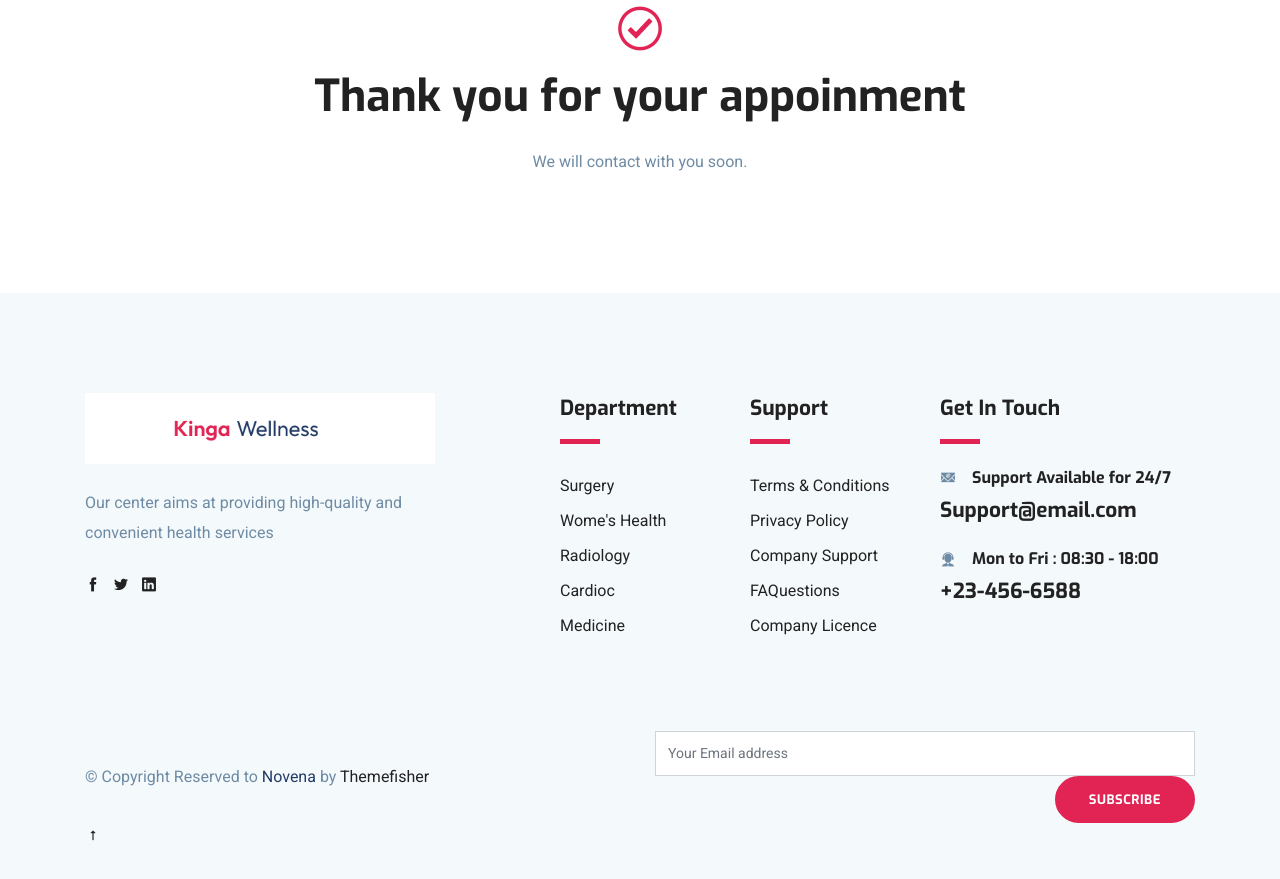
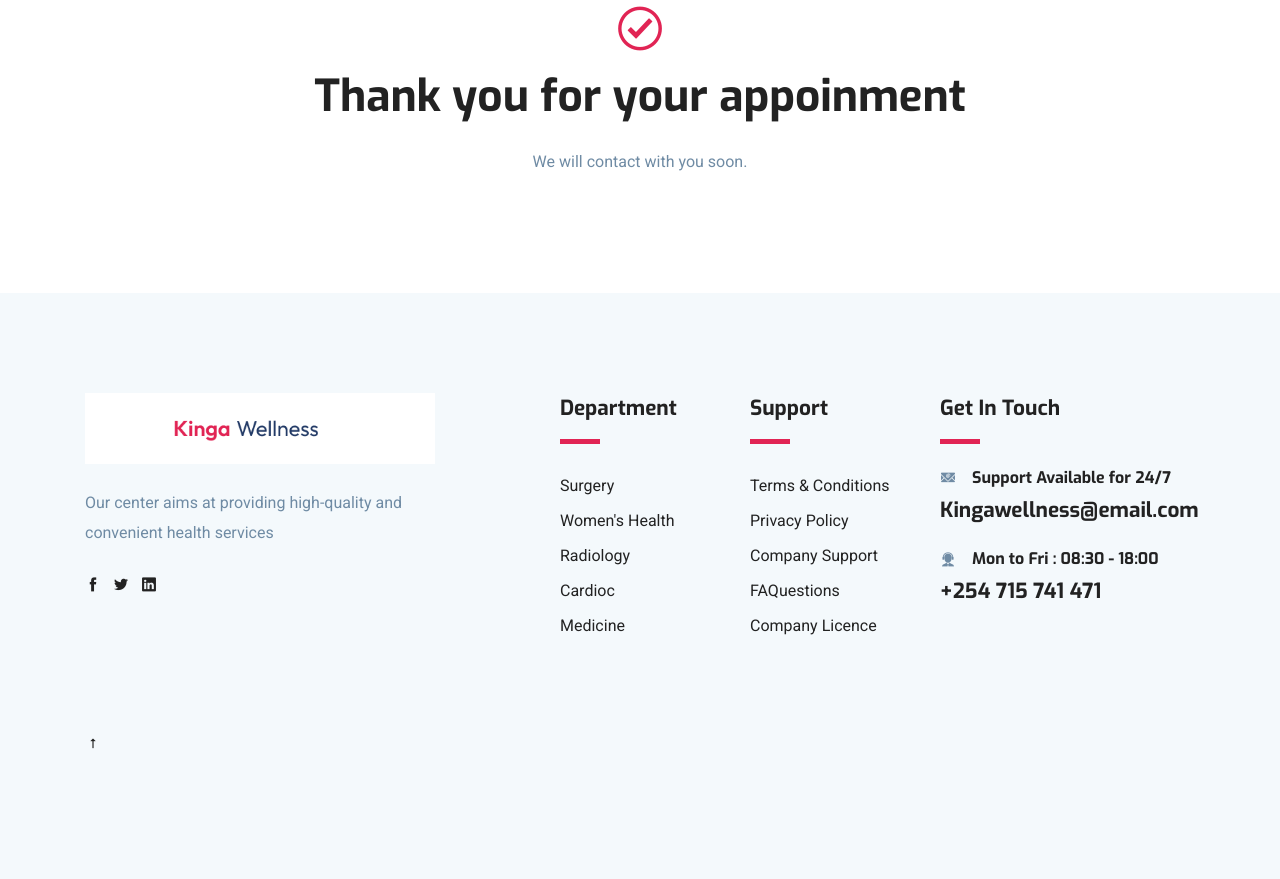
Before and after one commit to Ismael-Njihia/kinga, a website: page confirmation.html in a window 1280 px wide. Shown: the part 281-1160 px from the top of the page. Drawn offline with Linux system fonts and the light colour scheme; some packages are replaced by stand-ins of ours.

Commit message:
Here worked

```diff
--- a/confirmation.html
+++ b/confirmation.html
@@ -133,7 +133,7 @@
 
 					<ul class="list-unstyled footer-menu lh-35">
 						<li><a href="#">Surgery </a></li>
-						<li><a href="#">Wome's Health</a></li>
+						<li><a href="#">Women's Health</a></li>
 						<li><a href="#">Radiology</a></li>
 						<li><a href="#">Cardioc</a></li>
 						<li><a href="#">Medicine</a></li>
@@ -166,7 +166,7 @@
 							<i class="icofont-email mr-3"></i>
 							<span class="h6 mb-0">Support Available for 24/7</span>
 						</div>
-						<h4 class="mt-2"><a href="tel:+23-345-67890">Support@email.com</a></h4>
+						<h4 class="mt-2"><a href="tel:+23-345-67890">Kingawellness@email.com</a></h4>
 					</div>
 
 					<div class="footer-contact-block">
@@ -174,7 +174,7 @@
 							<i class="icofont-support mr-3"></i>
 							<span class="h6 mb-0">Mon to Fri : 08:30 - 18:00</span>
 						</div>
-						<h4 class="mt-2"><a href="tel:+23-345-67890">+23-456-6588</a></h4>
+						<h4 class="mt-2"><a href="tel:+254715741471">+254 715 741 471</a></h4>
 					</div>
 				</div>
 			</div>
@@ -183,15 +183,12 @@
 		<div class="footer-btm py-4 mt-5">
 			<div class="row align-items-center justify-content-between">
 				<div class="col-lg-6">
-					<div class="copyright">
-						&copy; Copyright Reserved to <span class="text-color">Novena</span> by <a href="https://themefisher.com/" target="_blank">Themefisher</a>
-					</div>
+
 				</div>
 				<div class="col-lg-6">
 					<div class="subscribe-form text-lg-right mt-5 mt-lg-0">
 						<form action="#" class="subscribe">
-							<input type="text" class="form-control" placeholder="Your Email address">
-							<a href="#" class="btn btn-main-2 btn-round-full">Subscribe</a>
+
 						</form>
 					</div>
 				</div>
```
